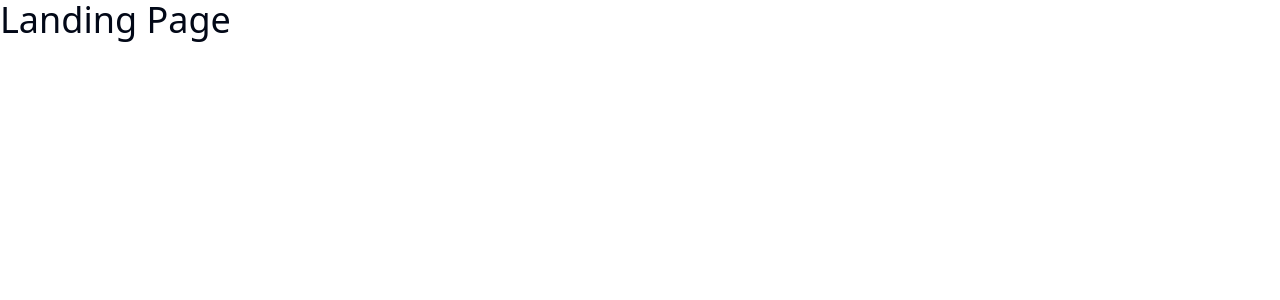
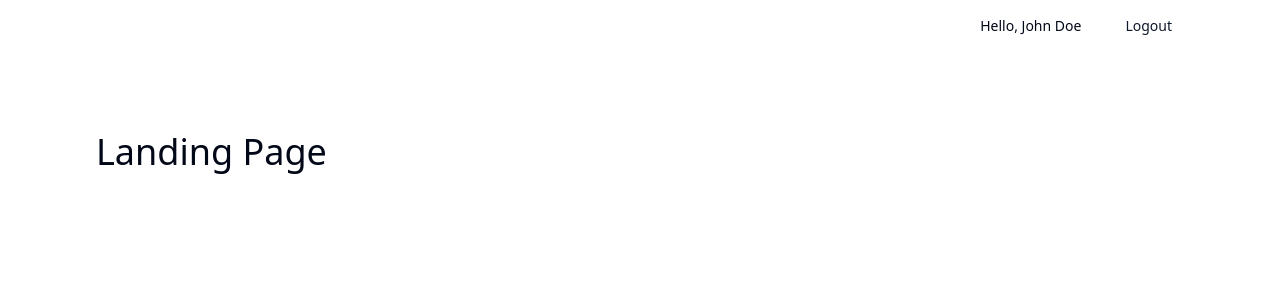
Before and after one commit to MastooraTurkmen/typescript-comfy-store-project, a React (Vite) app: page / in a window 1280 px wide. Shown: the top 300 px of the page. Built offline with nearby package versions, Linux system fonts and the light colour scheme.

Commit message:
home layout

```diff
--- a/src/pages/HomeLayout.tsx
+++ b/src/pages/HomeLayout.tsx
@@ -1,9 +1,13 @@
 import { Outlet } from "react-router-dom";
+import { Header } from "../components";
 
 function HomeLayout() {
   return (
     <>
-      <Outlet />
+      <Header />
+      <div className="align-element py-20">
+        <Outlet />
+      </div>
     </>
   );
 }
```
